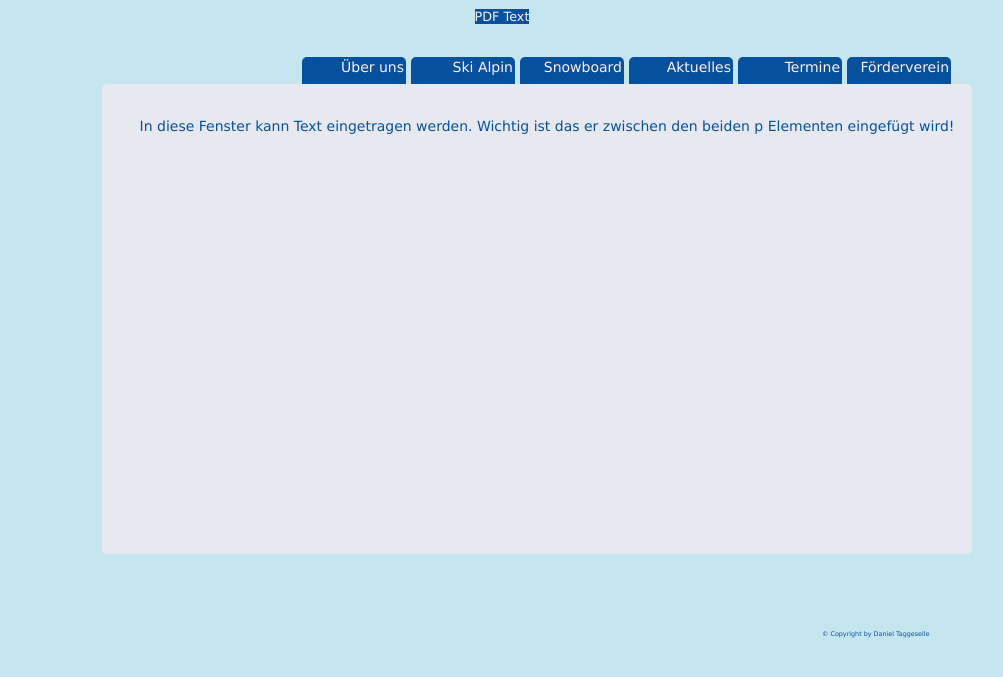
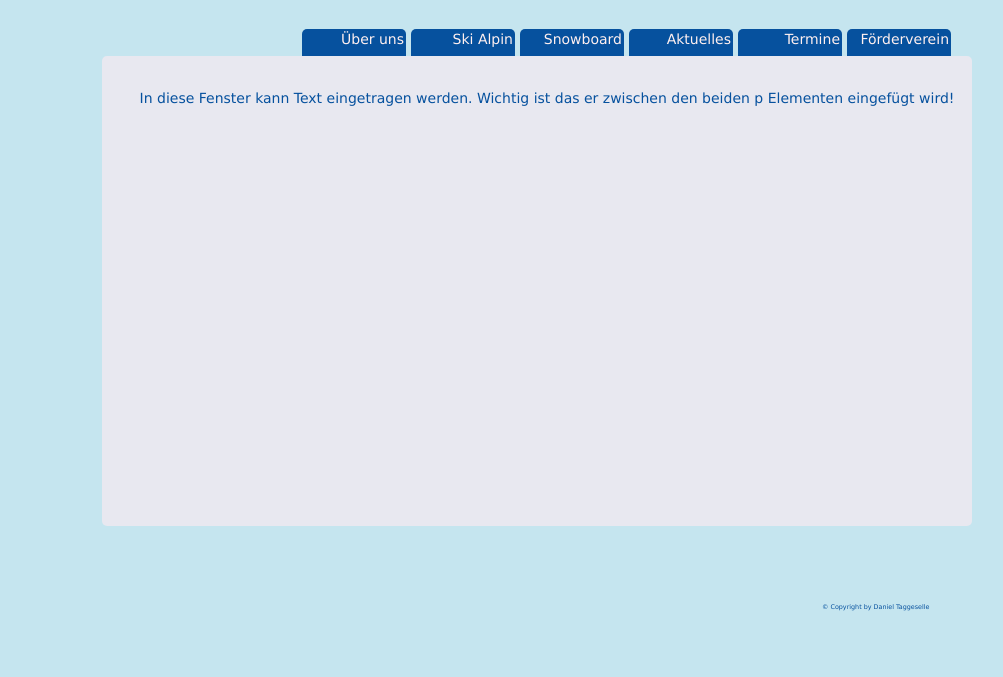
Before and after one commit to d8ta/skiverein, a plain HTML site: page index.html in a window 1280 px wide. Shown: the part 123-800 px from the top of the page, without its empty margins (138-1141 px from the left). Drawn offline with nearby package versions, Linux system fonts and the light colour scheme; a script that the page names is missing.

Commit message:
PDF Text durch HTML Kommentar ersetzt

```diff
--- a/index.html
+++ b/index.html
@@ -28,7 +28,7 @@
 			<header>
 				<h1>Willkommen beim Skiclub Schellenberg e.V.</h1>
 				<p><img src="" /></p> <!-- zwischen die "" kommt die grafikadresse -->
-				<p><a href="">PDF Text</a></p>
+				<p><a href=""> <!-- das ist ein kommentar, hier kommt der text rein den der link haben soll (kommentar einfach löschen) --></a></p>
 			</header>
 
 			<!-- Navigationsleiste mit Links auf die jeweiligen Seiten als ungeordnete Liste -->
```
